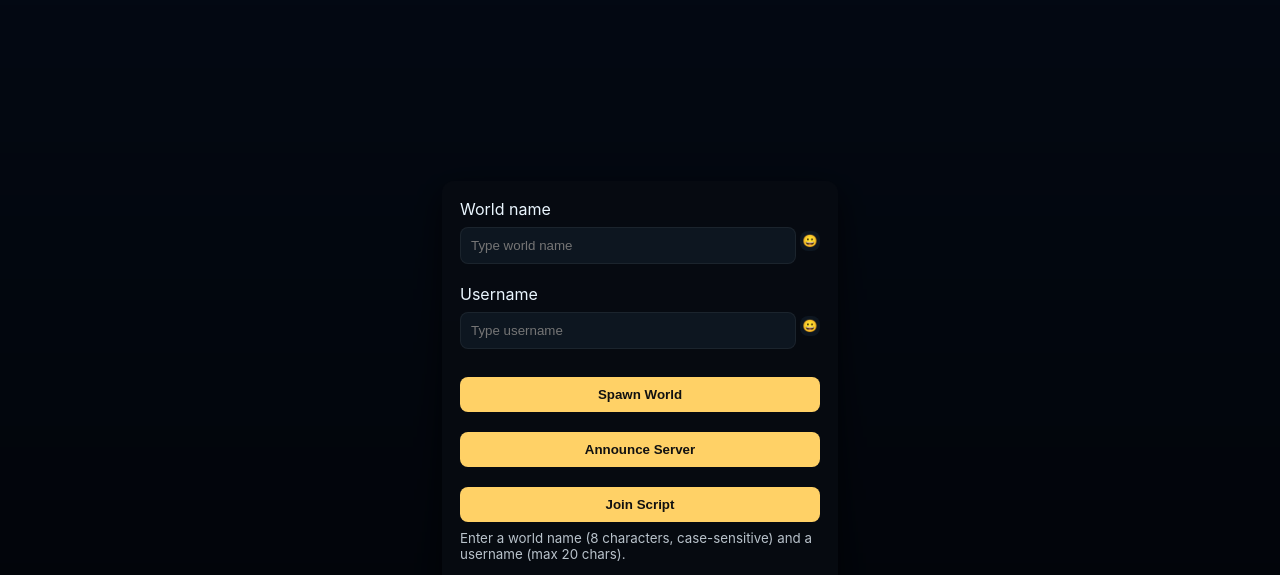
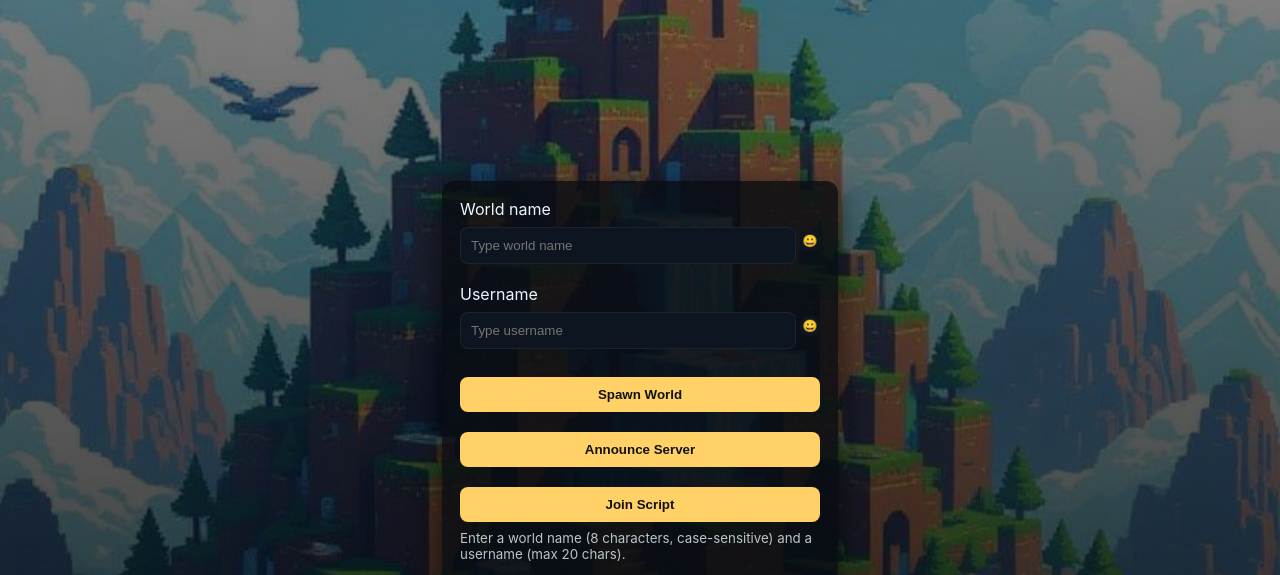
Before and after one commit to embiimob/SupGalaxy, a plain HTML site: page index.html in a window 1280 px wide. Shown: the top 575 px of the page. Drawn offline with Linux system fonts and the light colour scheme; no server answers.

Commit message:
Update style.css

```diff
--- a/css/style.css
+++ b/css/style.css
@@ -24,7 +24,7 @@
             align-items: center;
             justify-content: center;
             z-index: 200;
-            background: url('SupGalaxy.jpg') no-repeat center center;
+            background: url('../SupGalaxy.jpg') no-repeat center center;
             background-size: cover;
         }
 
```
